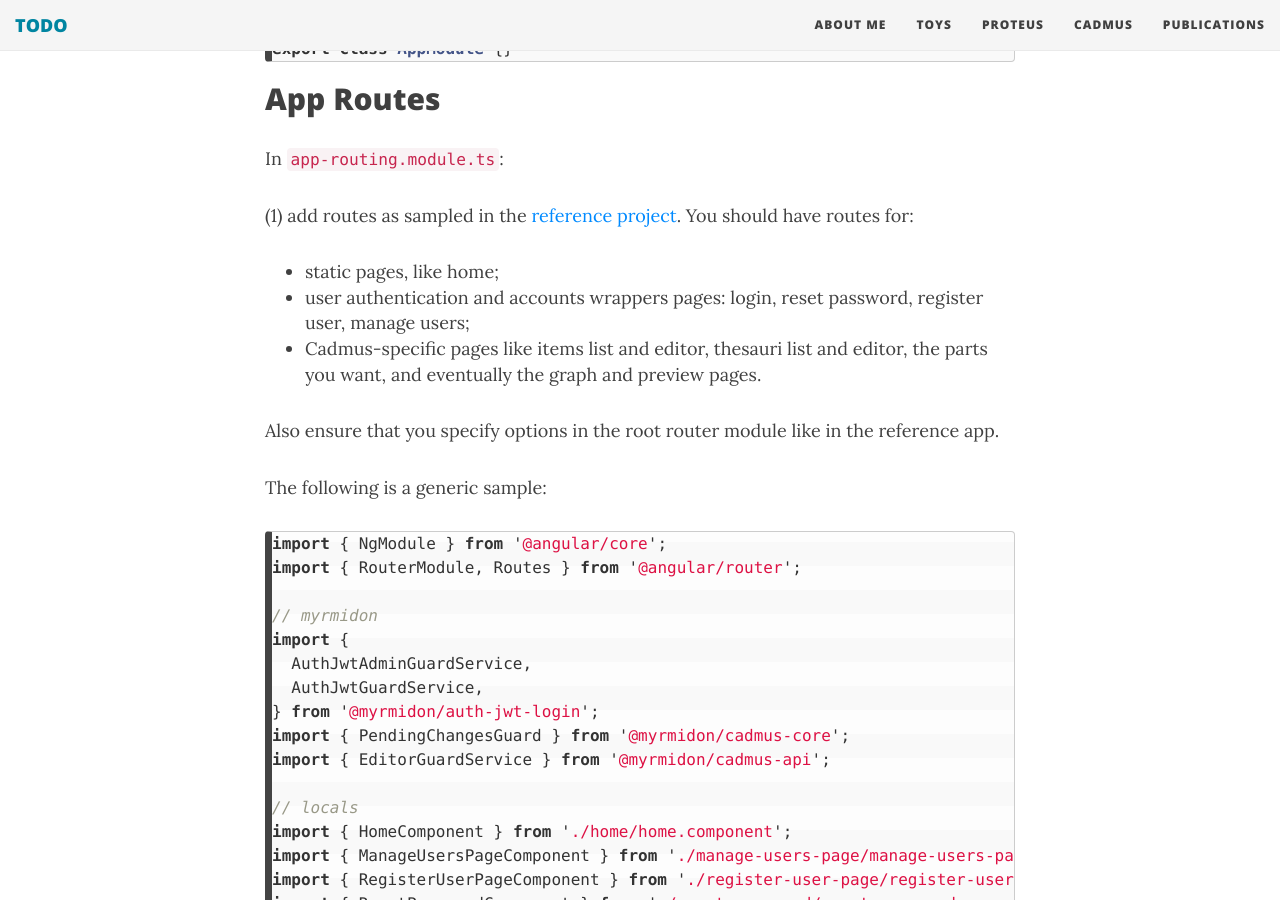
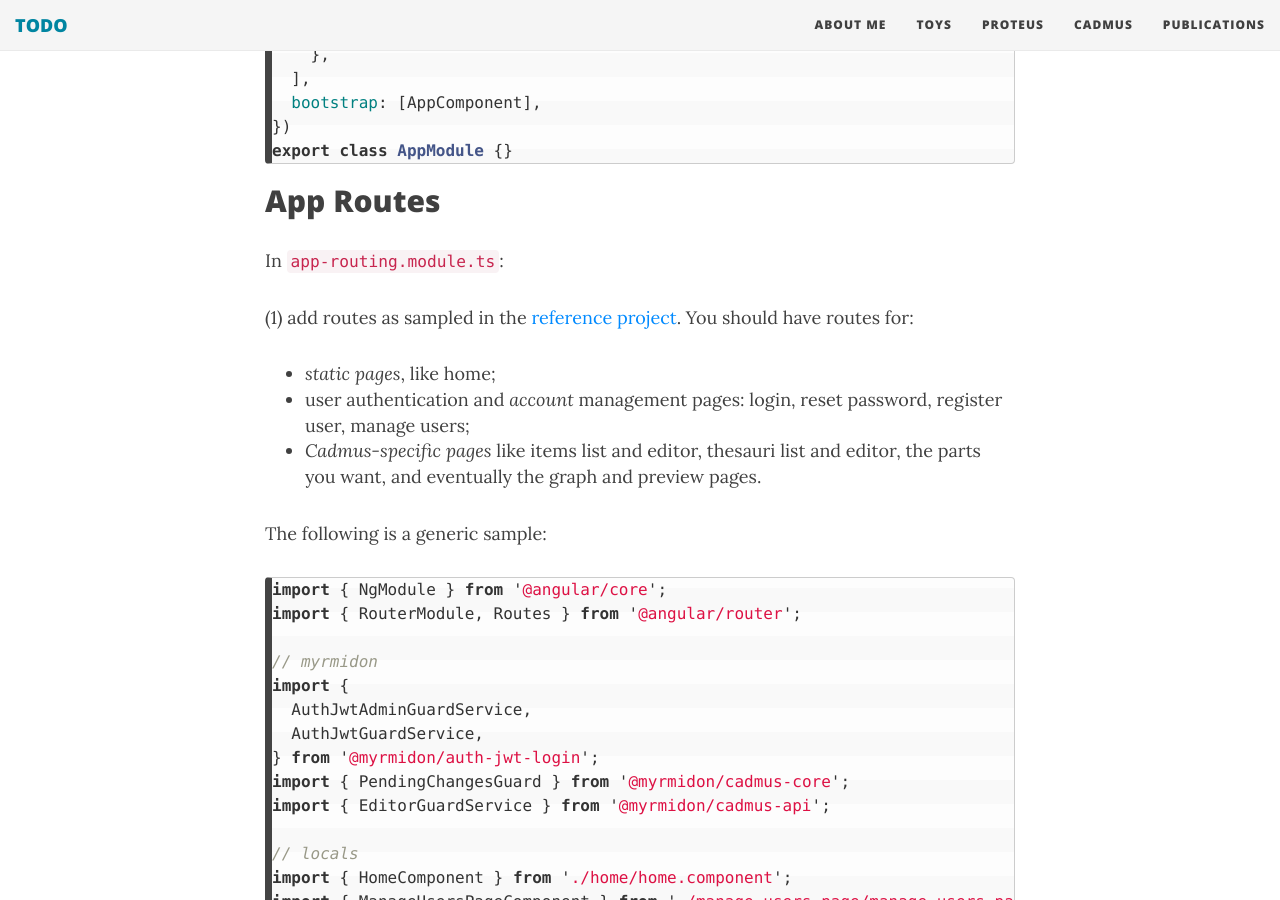
Before and after one commit to Myrmex/overview, a Jekyll site: the page built from cadmus/dev/frontend/app.md, in a window 1280 px wide and 900 px high, scrolled down 11765 px. Built offline with Jekyll 4.4.1, drawn with Linux system fonts in a browser that asks for light colours; nearby versions of some CDN libraries; some of the changed text lies outside the part shown.

Commit message:
Update app.md

````diff
--- a/cadmus/dev/frontend/app.md
+++ b/cadmus/dev/frontend/app.md
@@ -454,11 +456,9 @@ In `app-routing.module.ts`:
 
 (1) add routes as sampled in the [reference project](https://github.com/vedph/cadmus-shell-2). You should have routes for:
 
-- static pages, like home;
-- user authentication and accounts wrappers pages: login, reset password, register user, manage users;
-- Cadmus-specific pages like items list and editor, thesauri list and editor, the parts you want, and eventually the graph and preview pages.
-
-Also ensure that you specify options in the root router module like in the reference app.
+- _static pages_, like home;
+- user authentication and _account_ management pages: login, reset password, register user, manage users;
+- _Cadmus-specific pages_ like items list and editor, thesauri list and editor, the parts you want, and eventually the graph and preview pages.
 
 The following is a generic sample:
 
@@ -851,7 +851,7 @@ Quick Docker image build:
 
 1. `npm run build-lib`
 2. update version in `env.js` and `ng build`
-3. `docker build . -t vedph2020/cadmus-__PRJ__-app:1.0.0 -t vedph2020/cadmus-__PRJ__-app:latest` (replace with the current version).
+3. `docker build . -t vedph2020/cadmus-__PRJ__-app:0.0.1 -t vedph2020/cadmus-__PRJ__-app:latest` (replace with the current version).
 ```
 
 ▶️ next: [libraries](libs.md)
````
Also changed, not shown: other parts of cadmus/dev/frontend/app.md (+4 -2 lines).
